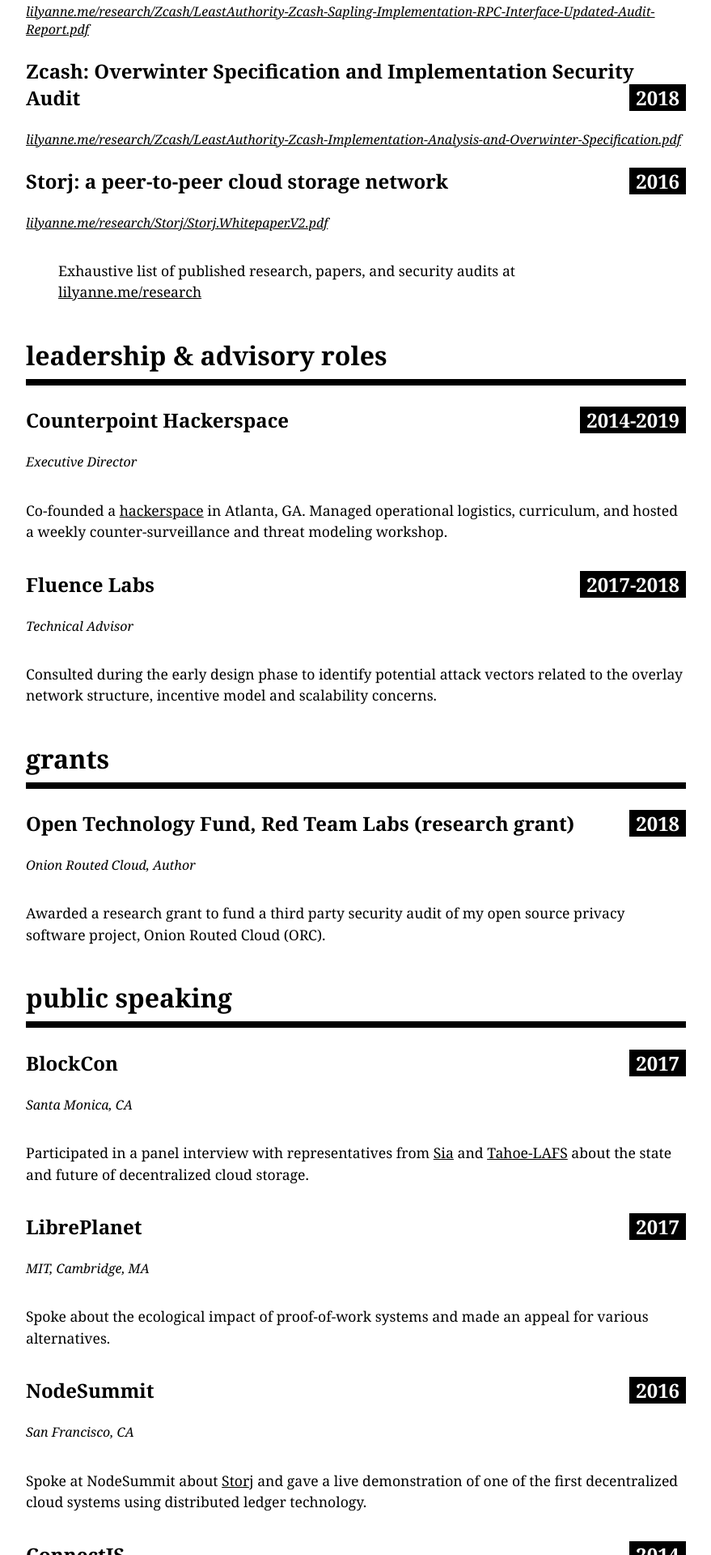
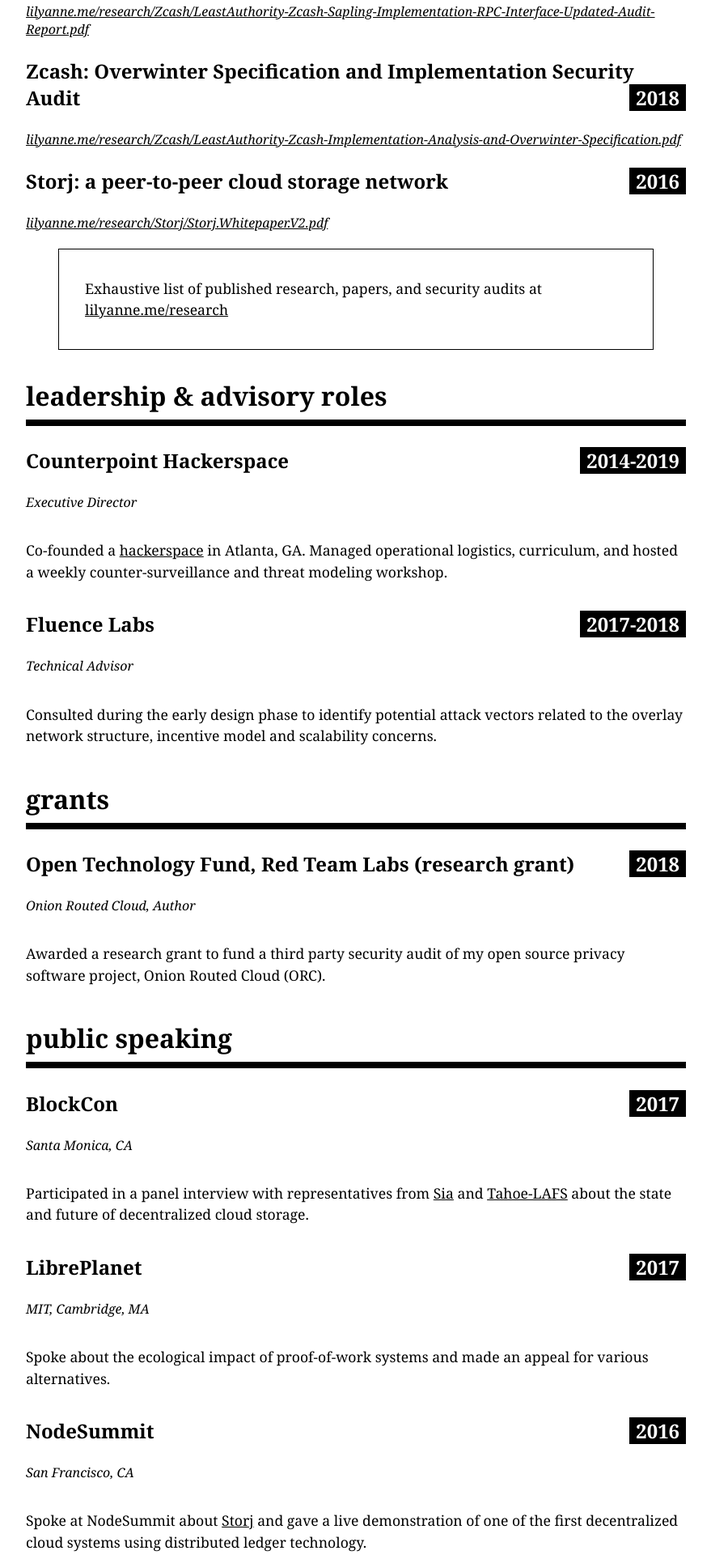
Before and after one commit to 161chihuahuas/cv, a Jekyll site: the page built from index.md, in a window 1280 px wide. Shown: the part 4480-6400 px from the top of the page at 81% size, without its empty margins (200-1079 px from the left). Built offline with Jekyll 4.4.1, drawn with Linux system fonts in a browser that asks for light colours; our own code applies the rules of GitHub Pages for plain Markdown files; comment, search, counter and statistics services are not loaded.

Commit message:
style blockquote

```diff
--- a/assets/css/style.css
+++ b/assets/css/style.css
@@ -2,6 +2,11 @@
   font-family: Georgia, 'Times New Roman', Times, serif;
   margin: 0;
   padding: 0;
+}
+
+blockquote {
+  border: 1px solid black;
+  padding: 0 32px;
 }
 
 .container {
```
